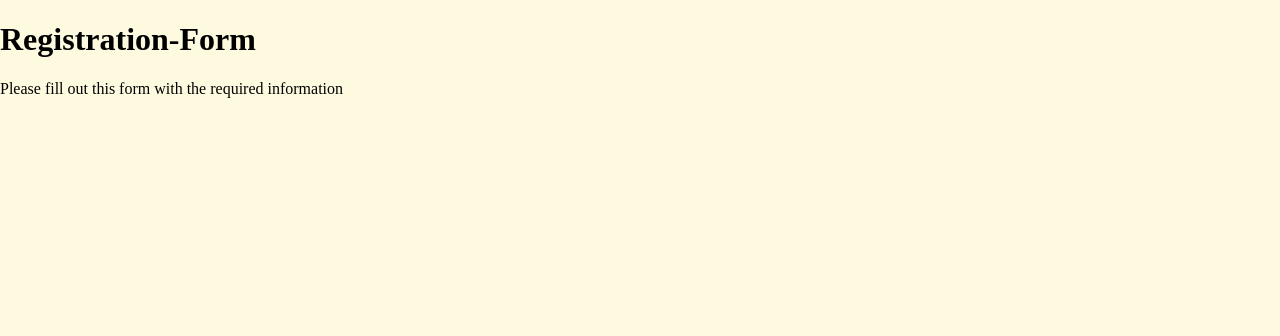
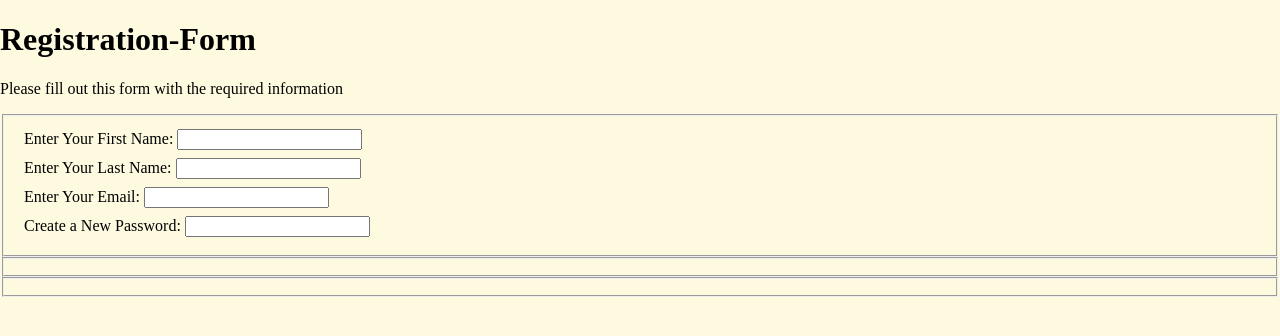
Before and after one commit to KevinChrist02/Registration-Form, a plain HTML site: page index.html in a window 1280 px wide. Drawn offline with Linux system fonts and the light colour scheme.

Commit message:
first fieldset with 4 labels

```diff
--- a/index.html
+++ b/index.html
@@ -12,6 +12,23 @@
     </div>
     <div class="text">
       <p>Please fill out this form with the required information</p>
+      <form action="" method="post"></form>
+      <fieldset>
+        <label for="first-name"
+          >Enter Your First Name: <input id="first-name" type="text"
+        /></label>
+        <label for="last-name"
+          >Enter Your Last Name: <input id="last-name" type="text"
+        /></label>
+        <label for="email"
+          >Enter Your Email: <input id="email" type="text"
+        /></label>
+        <label for="new-password"
+          >Create a New Password: <input id="new-password" type="text"
+        /></label>
+      </fieldset>
+      <fieldset></fieldset>
+      <fieldset></fieldset>
     </div>
   </body>
 </html>
--- a/style.css
+++ b/style.css
@@ -4,3 +4,8 @@ body {
   margin: 0;
   background-color: #fefae0;
 }
+
+label {
+  display: block;
+  margin: 0.5rem;
+}
```
